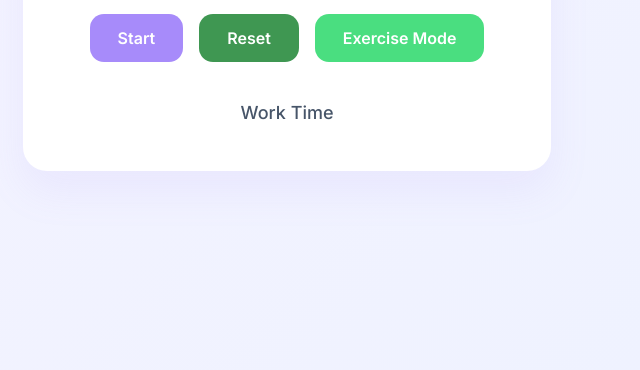
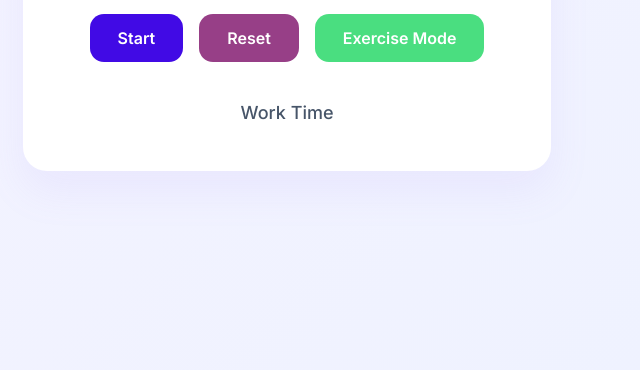
Before and after one commit to web3amyp/BYOA-Pomodoro, a plain HTML site: page index.html in a window 1280 px wide. Shown: the part 462-832 px from the top of the page, without its empty margins (353-993 px from the left). Drawn offline with Linux system fonts and the light colour scheme.

Commit message:
changed colour to pink

```diff
--- a/styles.css
+++ b/styles.css
@@ -1,8 +1,8 @@
 :root {
     --color-background: #F5F3FF;
-    --color-primary: #A78BFA;
+    --color-primary: #410ae5;
     --color-primary-hover: #8B5CF6;
-    --color-danger: #3f9752;
+    --color-danger: #973f87;
     --color-danger-hover: #F43F5E;
     --color-work: #94A3B8;
     --color-work-hover: #64748B;
```
